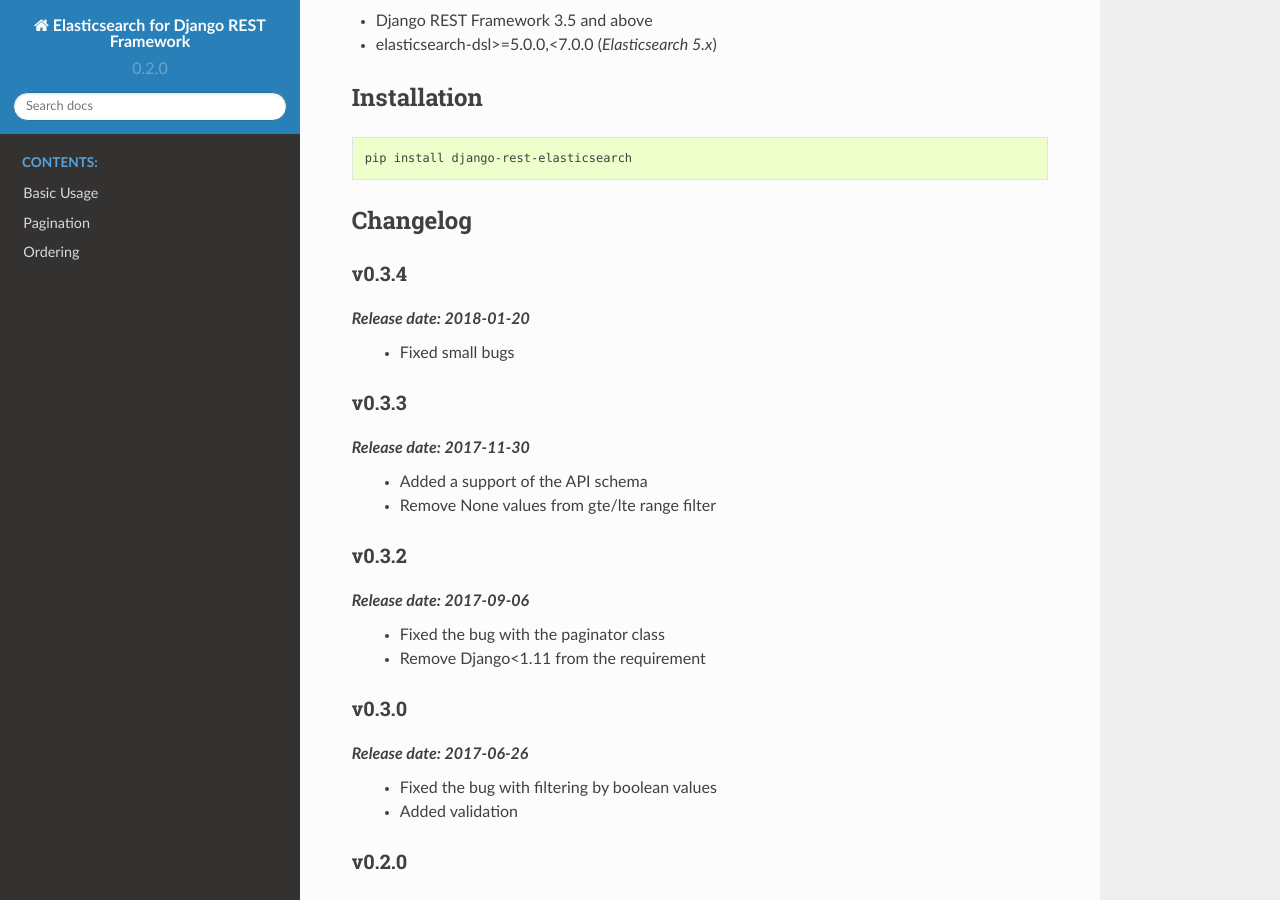
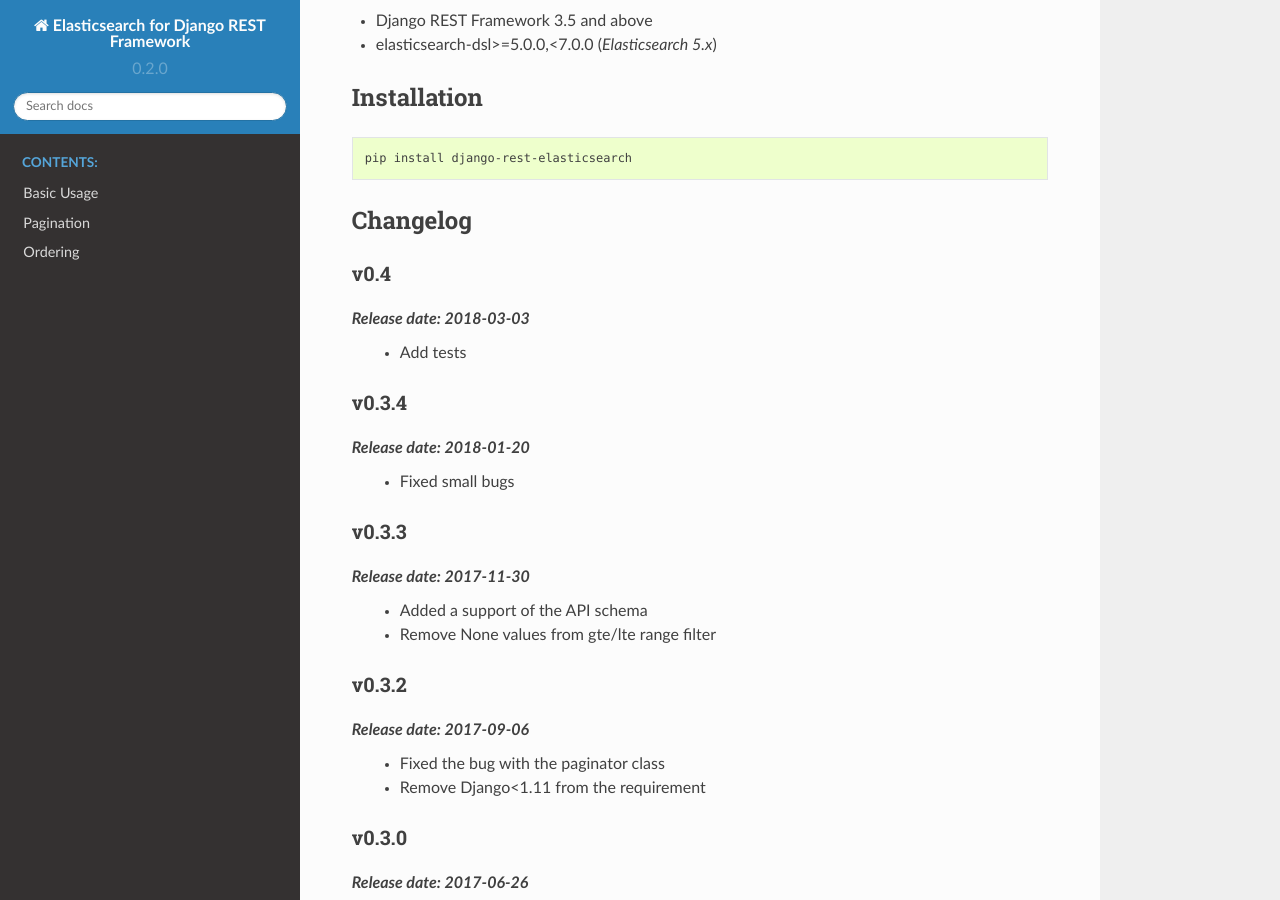
Before and after one commit to myarik/django-rest-elasticsearch, a Sphinx documentation site: the page built from docs/index.rst, in a window 1280 px wide and 900 px high, scrolled down 623 px. Built offline with Sphinx 7.4.7 and the Read the Docs theme 2.0.0, drawn with Linux system fonts in a browser that asks for light colours.

Commit message:
Update the version

```diff
--- a/docs/index.rst
+++ b/docs/index.rst
@@ -33,6 +33,12 @@
 Changelog
 ---------
 
+v0.4
+......
+
+*Release date: 2018-03-03*
+    - Add tests
+
 v0.3.4
 ......
 
--- a/rest_framework_elasticsearch/__init__.py
+++ b/rest_framework_elasticsearch/__init__.py
@@ -1,5 +1,5 @@
 __title__ = 'rest_framework_elasticsearch'
-__version__ = '0.3.4'
+__version__ = '0.4'
 __author__ = 'Yaroslav Muravskyi'
 
 # Version synonym
```
